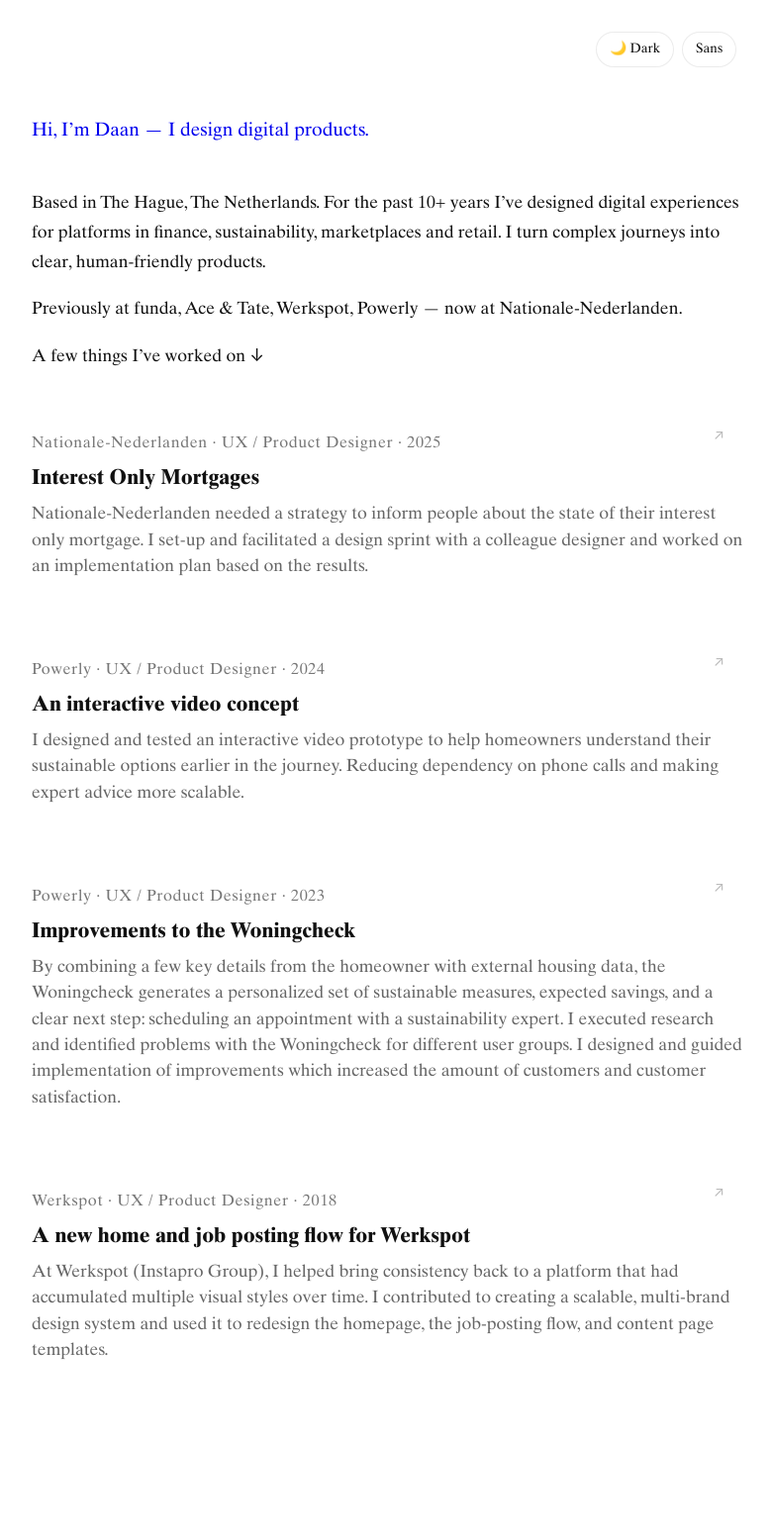
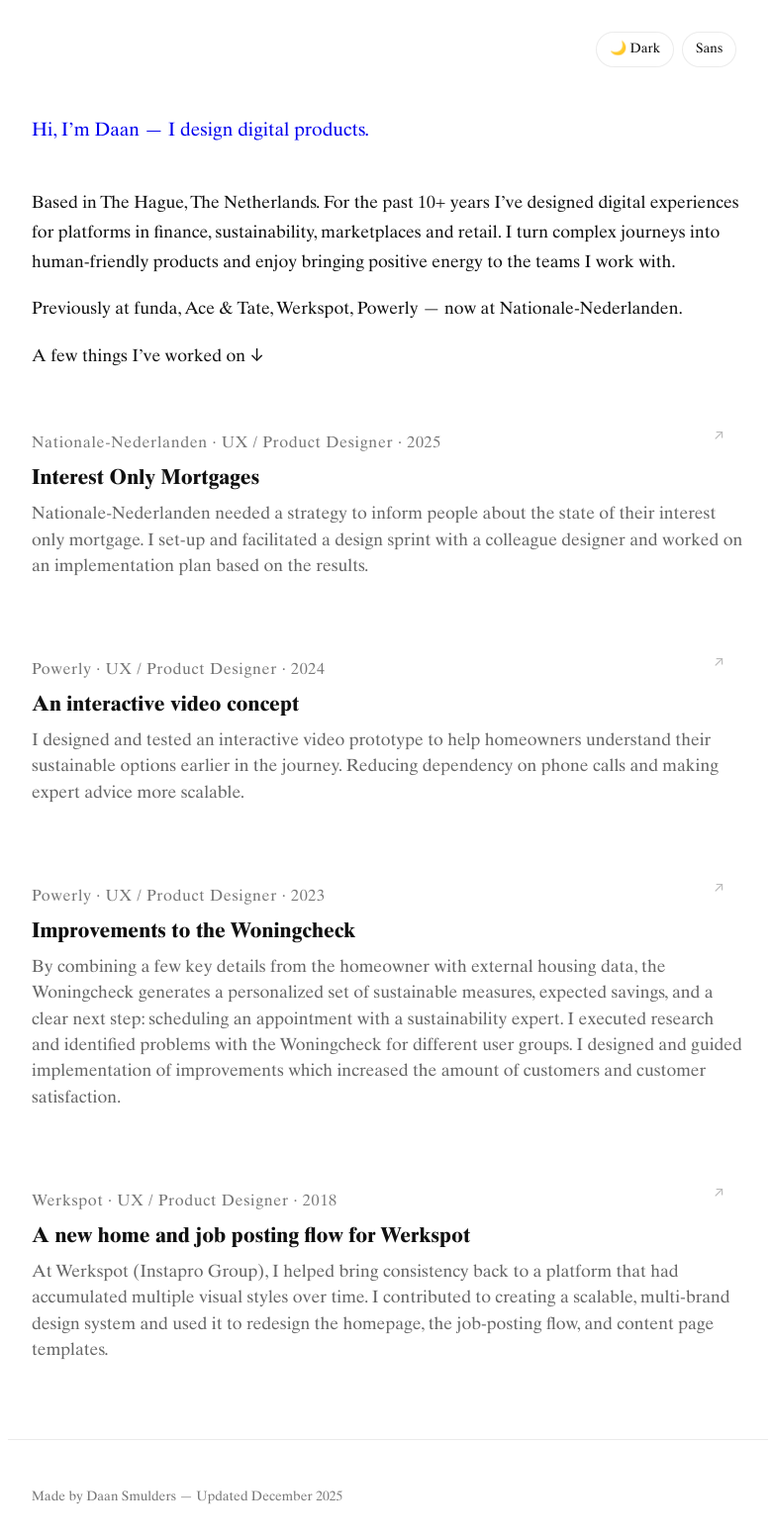
Before and after one commit to daansmulders/daans-portfolio, a Jekyll site: the page built from index.md, in a window 1280 px wide. Shown: the whole page at 99% size, without its empty margins (248-1028 px from the left). Built offline with Jekyll 4.4.1, drawn with Linux system fonts in a browser that asks for light colours; before the commit the page ends 1454 px from its top, so only the background shows below that.

Commit message:
micro-footer

```diff
--- a/_layouts/default.html
+++ b/_layouts/default.html
@@ -40,6 +40,9 @@
   </main>
 
   <footer class="site-footer">
+
+    <p class="footer-credit">Made by Daan Smulders — Updated December 2025</p>
+
     <!-- <p>© {{ site.time | date: '%Y' }} {{ site.title }}</p> -->
   </footer>
 
--- a/_layouts/projects.html
+++ b/_layouts/projects.html
@@ -29,7 +29,7 @@
     {{ content }}
   </div>
 
-  <hr class="project-footer-divider">
+  <!-- <hr class="project-footer-divider"> -->
 
   <section class="project-footer">
     <a href="{{ '/' | relative_url }}" class="back-link">
--- a/assets/styles.css
+++ b/assets/styles.css
@@ -130,7 +130,17 @@
 .site-footer {
   border-bottom: none;
   margin-top: 3rem;
+  border-top: 1px solid var(--border-subtle);
 }
+
+.footer-credit {
+  font-size: 0.85rem;
+  color: var(--text-muted, #777);
+  text-align: left;
+  margin-top: 3rem;
+  line-height: 1.5;
+}
+
 
 .site-title {
   font-weight: 600;
@@ -292,7 +302,8 @@
 
 
 .project-footer {
-  margin-bottom: 4rem;
+  margin-bottom: 3rem;
+  margin-top: 3rem;
 }
 
 .project-footer-link {
--- a/index.md
+++ b/index.md
@@ -2,7 +2,7 @@
 layout: default
 title: "Portfolio"
 ---
-Based in The Hague, The Netherlands. For the past 10+ years I’ve designed digital experiences for platforms in finance, sustainability, marketplaces and retail. I turn complex journeys into clear, human-friendly products.
+Based in The Hague, The Netherlands. For the past 10+ years I’ve designed digital experiences for platforms in finance, sustainability, marketplaces and retail. I turn complex journeys into human-friendly products and enjoy bringing positive energy to the teams I work with.
 
 Previously at funda, Ace & Tate, Werkspot, Powerly — now at Nationale-Nederlanden.
 
```
